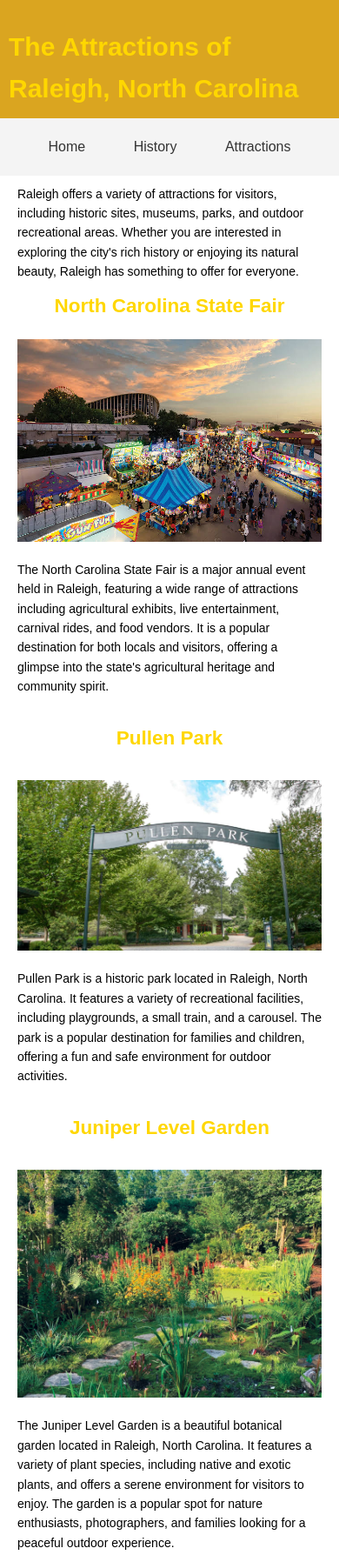
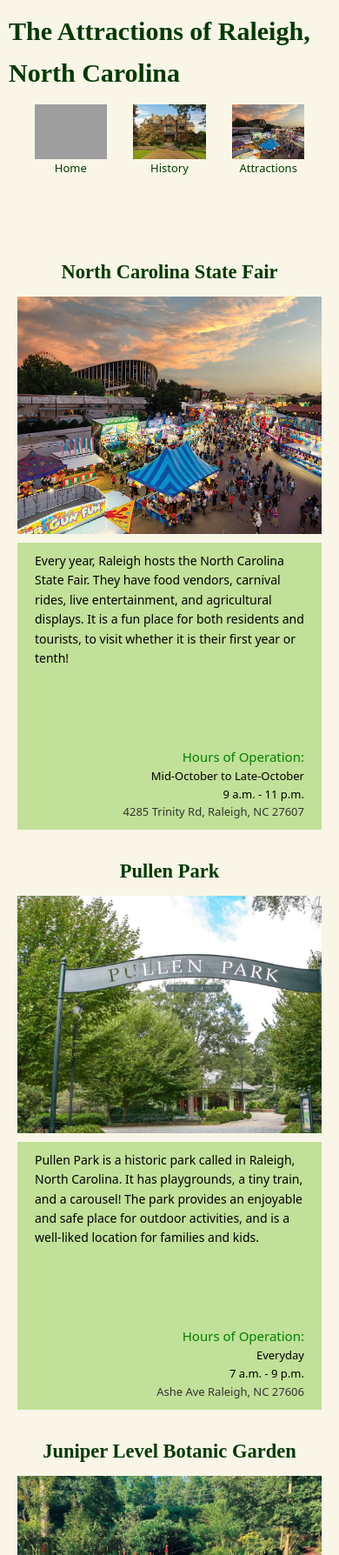
Before and after one commit to ashcwatkins/Local-Guide-Project, a plain HTML site: page Final Project/attractions.html in a window 390 px wide. Shown: the top 1788 px of the page at 87% size. Drawn offline with Linux system fonts and the light colour scheme; grey boxes are pictures that could not be loaded; a web font is replaced by a local one.

Commit message:
11/6/2026

```diff
--- a/Final Project/attractions.html
+++ b/Final Project/attractions.html
@@ -4,28 +4,38 @@
 <head>
     <meta charset="UTF-8">
     <meta name="viewport" content="width=device-width, initial-scale=1.0">
-    <link rel="stylesheet" href="css/styles.css">
+    <link rel="stylesheet" href="css/style.css">
+     <link rel="preconnect" href="https://fonts.googleapis.com">
+    <link rel="preconnect" href="https://fonts.gstatic.com" crossorigin>
+    <link href="https://fonts.googleapis.com/css2?family=Almendra:ital,wght@0,400;0,700;1,400;1,700&family=Pangolin&family=Sniglet:wght@400;800&display=swap" rel="stylesheet">
     <title>Attractions of Raleigh, North Carolina</title>
 </head>
 
 <body>
-    <header class="header">
-        <h1>The Attractions of Raleigh, North Carolina</h1>
-    </header>
-    <nav>
-        <ul class="main-menu">
-            <li><a href="index.html">Home</a></li>
-            <li><a href="history.html">History</a></li>
-            <li><a href="attractions.html">Attractions</a></li>
+     <div class="header-image">
+            <div class="header">
+                <h1 class="title">The Attractions of Raleigh, North Carolina</h1>
+            </div>
+
+        </div>
+
+
+
+    <main class="menu">
+        <ul class="top">
+            <li><a href="index.html"><img class="city" src="images/city-of-raleigh.jpg" alt="A birdseye view of the downtown Raleigh, NC during the day"></a>
+                <p class="menu-item">Home</p>
+            </li>
+
+            <li><a href="history.html"><img class="house" src="images/mansion.jpg" alt="A front-facing shot of the Executive Mansion located in Raleigh, NC"></a>
+                <p class="menu-item">History</p>
+            </li>
+
+            <li><a href="attractions.html"><img class="party" src="images/state-fair.jpg" alt="Open hours picture of the annual North Carolina State Fair from a birdseye view"></a>
+                <p class="menu-item">Attractions</p>
+            </li>
         </ul>
-    </nav>
-    <section>
-        <p class="intro">
-            Raleigh offers a variety of attractions for visitors, including historic sites, museums, parks, and outdoor
-            recreational areas. Whether you are interested in exploring the city's rich history or enjoying its natural
-            beauty, Raleigh has something to offer for everyone.
-        </p>
-    </section>
+    </main>
 
 
     <header class="header2">
@@ -33,14 +43,30 @@
     </header>
     <main class="content">
 
-        <img class="state-fair" src="images/state-fair.jpg" alt="North Carolina State Fair">
+        <img class="state-fair" src="images/state-fair.jpg"
+            alt="Open hours crowd picture of the annual North Carolina State Fair from a birdseye view">
 
         <div class="text-container">
             <p>
-                The North Carolina State Fair is a major annual event held in Raleigh, featuring a wide range of
-                attractions including agricultural exhibits, live entertainment, carnival rides, and food vendors. It is
-                a popular destination for both locals and visitors, offering a glimpse into the state's agricultural
-                heritage and community spirit.
+                Every year, Raleigh hosts the North Carolina State Fair. They have food vendors, carnival rides, live
+                entertainment, and agricultural displays. It is a fun place for both residents and tourists, to visit
+                whether it is their first year or tenth!
+            </p>
+            <br /><br /><br /><br />
+            <p class="hour">
+                Hours of Operation:
+            </p>
+            <p class="info">
+                Mid-October to Late-October
+            </p>
+
+            <p class="info">
+                9 a.m. - 11 p.m.
+            </p>
+            <p class="info">
+                <a
+                    href="https://www.google.com/maps/dir//North+Carolina+State+Fair,+4285+Trinity+Rd,+Raleigh,+NC+27607/@35.8450514,-78.8948735,15z/data=!4m8!4m7!1m0!1m5!1m1!1s0x89acf5b0eb4f985f:0xd6c5b2bfcef8aa27!2m2!1d-78.7142659!2d35.7964189?entry=ttu&g_ep=EgoyMDI2MTEwMy4wIKXMDSoASAFQAw%3D%3D">4285
+                    Trinity Rd, Raleigh, NC 27607</a>
             </p>
         </div>
     </main>
@@ -50,30 +76,62 @@
     </header>
     <main class="content">
 
-        <img class="pullen-park" src="images/pullen-park.jpg" alt="Pullen Park">
+        <img class="pullen-park" src="images/pullen-park.jpg" alt="A day shot of the entrance sign to Pullen Park">
 
         <div class="text-container">
             <p>
-                Pullen Park is a historic park located in Raleigh, North Carolina. It features a variety of recreational
-                facilities, including playgrounds, a small train, and a carousel. The park is a popular destination for
-                families and children, offering a fun and safe environment for outdoor activities.
+                Pullen Park is a historic park called in Raleigh, North Carolina. It has playgrounds, a tiny train, and
+                a carousel! The park provides an enjoyable and safe place for outdoor activities, and is a well-liked
+                location for families and kids.
+            </p>
+            <br /><br /><br /><br />
+            <p class="hour">
+                Hours of Operation:
+            </p>
+            <p class="info">
+                Everyday
+            </p>
+
+            <p class="info">
+                7 a.m. - 9 p.m.
+            </p>
+            <p class="info">
+                <a
+                    href="https://www.google.com/maps/place/520+Ashe+Ave,+Raleigh,+NC+27606/@35.7808483,-78.6643668,17z/data=!3m1!4b1!4m6!3m5!1s0x89acf58f65dda40d:0xebd02ab468a03177!8m2!3d35.7809709!4d-78.6646942!16s%2Fg%2F11bytpb_9t?entry=ttu&g_ep=EgoyMDI2MTEwMy4wIKXMDSoASAFQAw%3D%3D">Ashe
+                    Ave Raleigh, NC 27606</a>
             </p>
         </div>
     </main>
 
     <header class="header2">
-        <h2>Juniper Level Garden</h2>
+        <h2>Juniper Level Botanic Garden</h2>
     </header>
     <main class="content">
 
-        <img class="juniper-level" src="images/garden.jpg" alt="Juniper Level Garden">
+        <img class="juniper-level" src="images/garden.jpg"
+            alt="A sunny day photo in a section of the garden with stepping stones and colorful flowers">
 
         <div class="text-container">
             <p>
-                The Juniper Level Garden is a beautiful botanical garden located in Raleigh, North Carolina. It features
-                a variety of plant species, including native and exotic plants, and offers a serene environment for
-                visitors to enjoy. The garden is a popular spot for nature enthusiasts, photographers, and families
-                looking for a peaceful outdoor experience.
+                In Raleigh, North Carolina, there is a stunning botanical garden called the Juniper Level Garden. It
+                provides tourists a tranquil setting and a range of plant types, both native and foreign. Families,
+                wildlife lovers, and photographers are sure to visit this garden!
+            </p>
+            <br /><br /><br /><br />
+            <p class="hour">
+                Hours of Operation:
+            </p>
+            <p class="info">
+                Monday-Friday
+            </p>
+
+            <p class="info">
+                8 a.m. - 5 p.m.
+            </p>
+            <p class="info">
+                <a
+                    href=https://www.google.com/maps/place/Juniper+Level+Botanic+Garden/@35.626583,-78.6386718,17z/data=!3m1!4b1!4m6!3m5!1s0x89ac621832d1ffd5:0x7097f77a8fb350f2!8m2!3d35.626583!4d-78.6386718!16zL20vMGRtYjR4?entry=ttu&g_ep=EgoyMDI2MTEwMy4wIKXMDSoASAFQAw%3D%3D>Sauls
+                    Road, Raleigh, NC 27603</a>
             </p>
         </div>
     </main>
@@ -81,3 +139,7 @@
 </body>
 
 </html>
+
+</body>
+
+</html>
--- /dev/null
+++ b/Final Project/css/style.css
@@ -0,0 +1,328 @@
+* {
+  margin: 0;
+  padding: 0;
+  box-sizing: border-box;
+}
+
+
+body {
+  font-family: "Sniglet", system-ui;
+  color: #333;
+  background-color: rgb(249, 246, 231);
+  color: rgb(1, 58, 1);
+  line-height: 1.6;
+  width: 100%;
+  height: auto;
+  background-size: cover;
+  padding: 0px 0px 30px;
+}
+
+.almendra-regular {
+  font-family: "Almendra", serif;
+  font-weight: 400;
+  font-style: normal;
+}
+
+.sniglet-regular {
+  font-family: "Sniglet", system-ui;
+  font-weight: 400;
+  font-style: normal;
+}
+
+ul {
+  list-style-type: none;
+}
+
+a {
+  color: #333;
+  text-decoration: none;
+}
+
+a:hover {
+  color: rgb(28, 138, 190);
+}
+
+/* Header */
+.header {
+  font-family: "Almendra", serif;
+  display: flex;
+  justify-content: center;
+  align-items: center;
+  font-size: 25px;
+  padding: 30px;
+  width: 100%;
+}
+
+.header-image {
+  display: flex;
+  background-image: linear-gradient(rgba(255, 253, 253, 0.65)), url('https://savorytraveler.com/wp-content/uploads/2023/04/1920x1080.jpg');
+  height: 200px;
+  background-position: center;
+  background-repeat: no-repeat;
+  background-size: cover;
+  position: relative;
+}
+
+.header2 {
+  font-family: "Almendra", serif;
+  display: flex;
+  justify-content: start;
+  align-items: center;
+  font-size: 22px;
+  padding: 50px 0px 0px 200px;
+  width: 100%;
+}
+
+.man-menu {
+  display: flex;
+  flex-direction: row;
+  font-size: 25px;
+  gap: 20px;
+  padding: 20px;
+  justify-content: center;
+  color: black;
+}
+
+.menu {
+  display: flex;
+  flex-direction: row;
+  justify-content: center;
+  padding: 0px 200px 0px;
+}
+
+/* Main Content */
+
+.text-container {
+  display: flex;
+  flex-direction: column;
+  font-size: 18px;
+  line-height: 1.6;
+  padding: 30px 20px 30px;
+  color: black;
+}
+
+.text-container {
+  font-size: 24px;
+  background-color: rgb(193, 224, 152);
+}
+
+.content {
+  display: flex;
+  flex-direction: row;
+  justify-content: center;
+  padding: 0px 200px 0px;
+  outline-color: aliceblue;
+
+  .hour {
+    font-size: 25px;
+    display: flex;
+    justify-content: end;
+    color: green;
+  }
+
+  .info {
+    font-size: 20px;
+    display: flex;
+    justify-content: end;
+  }
+}
+
+.top {
+  display: flex;
+  flex-direction: row;
+  justify-content: center;
+  padding: 20px;
+  gap: 30px;
+}
+
+.menu-item {
+  font-size: 18px;
+  display: flex;
+  justify-content: space-evenly;
+}
+
+.raleigh-city,
+.fair,
+.mansion {
+  display: flex;
+  flex-direction: row;
+  justify-content: center;
+  align-items: center;
+  width: 10%;
+  height: 50%;
+
+}
+
+.city,
+.party,
+.house {
+  display: flex;
+  flex-direction: row;
+  justify-content: space-between;
+  width: 100%;
+  height: 50%;
+  aspect-ratio: 4 / 3;
+  object-fit: cover;
+  padding: 0;
+  flex-shrink: 0;
+}
+
+.state-fair,
+.executive-mansion,
+.theatre-little,
+.pope-house,
+.pullen-park,
+.juniper-level {
+  display: block;
+  width: 45%;
+  height: auto;
+  aspect-ratio: 4 / 3;
+  object-fit: cover;
+  padding: 0px 0;
+  flex-shrink: 0;
+}
+
+.intro {
+  display: flex;
+  flex-direction: row;
+  font-size: 20px;
+  line-height: 1.6;
+  padding: 40px 100px;
+  margin: 10px 0px;
+  color: black;
+}
+
+
+/* Media Queries */
+@media (max-width: 900px) {
+  .header {
+    display: flex;
+    justify-content: center;
+    padding: 30px 10px 10px;
+    font-size: 15px;
+  }
+
+  .header-image {
+    display: flex;
+    justify-content: center;
+    align-items: center;
+    height: 100px;
+  }
+
+  .header2 {
+    display: flex;
+    justify-content: center;
+    padding: 30px 20px 0px;
+    font-size: 15px;
+  }
+
+  .top {
+    display: flex;
+    flex-direction: row;
+    justify-content: center;
+    width: 100%;
+    font-size: 10px;
+  }
+
+  .man-menu {
+    display: flex;
+    flex-direction: column;
+    justify-content: center;
+    width: 100%;
+    font-size: 10px;
+    padding: 10px 20px 0px;
+  }
+
+  .intro {
+    display: flex;
+  }
+
+  .content {
+    display: flex;
+    flex-direction: column;
+    justify-content: center;
+    align-items: center;
+    padding: 0px;
+    min-width: 100%;
+    height: auto;
+
+    .hour {
+      font-size: 15px;
+      display: flex;
+      justify-content: end;
+      color: green;
+    }
+
+    .info {
+      font-size: 13px;
+      display: flex;
+      justify-content: end;
+    }
+  }
+
+  .text-container {
+    padding: 10px 20px;
+    margin: 0px 20px;
+    font-size: 14px;
+  }
+
+  @media (max-width: 900px) {
+
+    .state-fair,
+    .executive-mansion,
+    .theatre-little,
+    .pope-house,
+    .pullen-park,
+    .juniper-level {
+      width: 100%;
+    }
+  }
+
+  .juniper-level,
+  .executive-mansion,
+  .theatre-little,
+  .pope-house,
+  .state-fair,
+  .pullen-park {
+    display: block;
+    justify-content: center;
+    max-width: 100%;
+    height: auto;
+    padding: 10px 20px 10px;
+  }
+
+  .intro {
+    display: flex;
+    padding: 10px 20px 10px;
+    font-size: 14px;
+  }
+
+  @media (max-width: 900px) {
+
+    .raleigh-city,
+    .fair,
+    .mansion {
+      display: flex;
+      flex-direction: row;
+      justify-content: center;
+      align-items: center;
+      min-width: 95px;
+      height: auto;
+      aspect-ratio: 4 / 3;
+      object-fit: cover;
+      flex-shrink: 0;
+    }
+  }
+
+  .menu {
+    display: flex;
+    flex-direction: center;
+    padding: 0px;
+  }
+
+  .menu-item {
+    font-size: 13px;
+    display: flex;
+    justify-content: center;
+  }
+}
```
Also changed, not shown: Final Project/history.html (+91 -21 lines), Final Project/index.html (+29 -14 lines), 1 other file.
